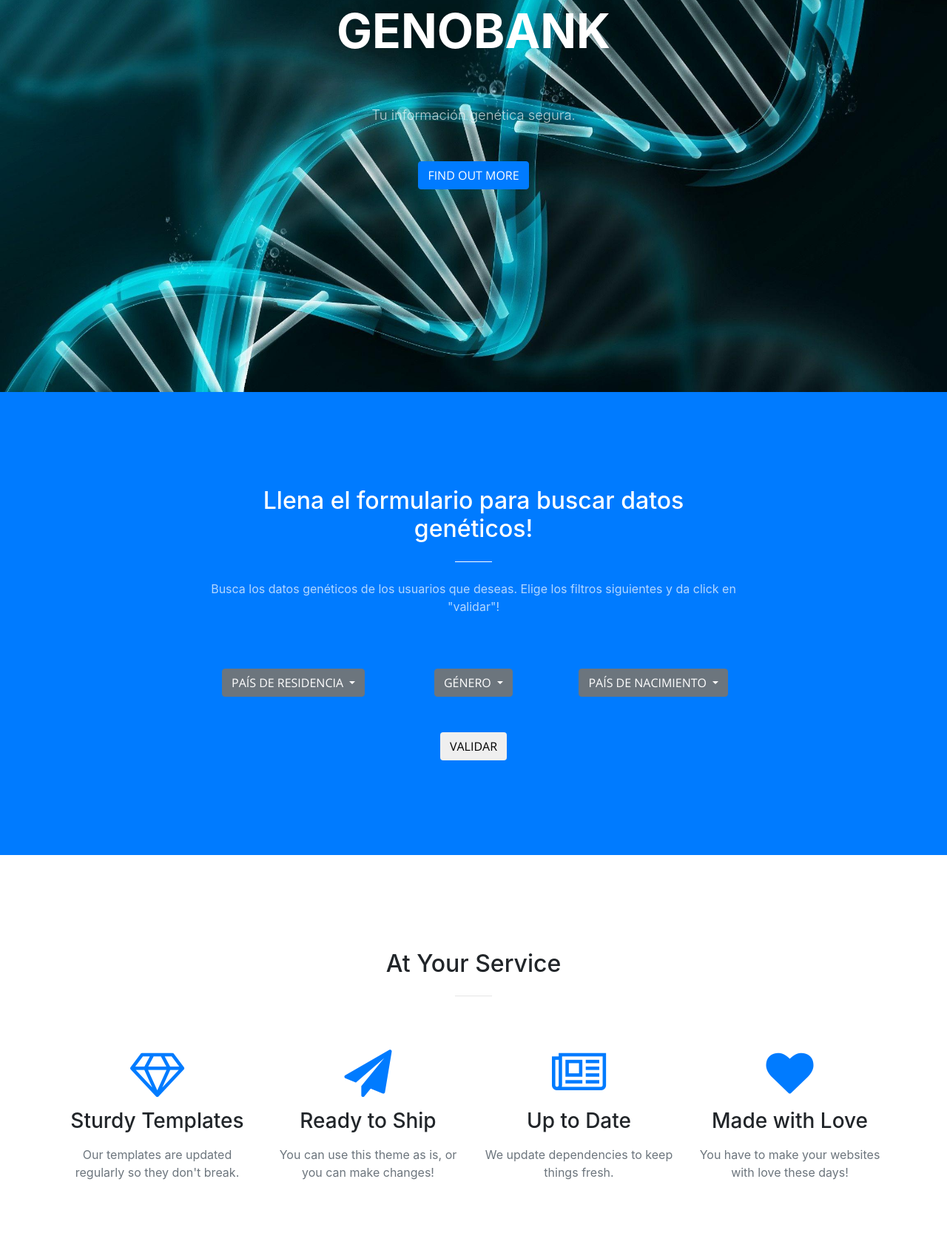
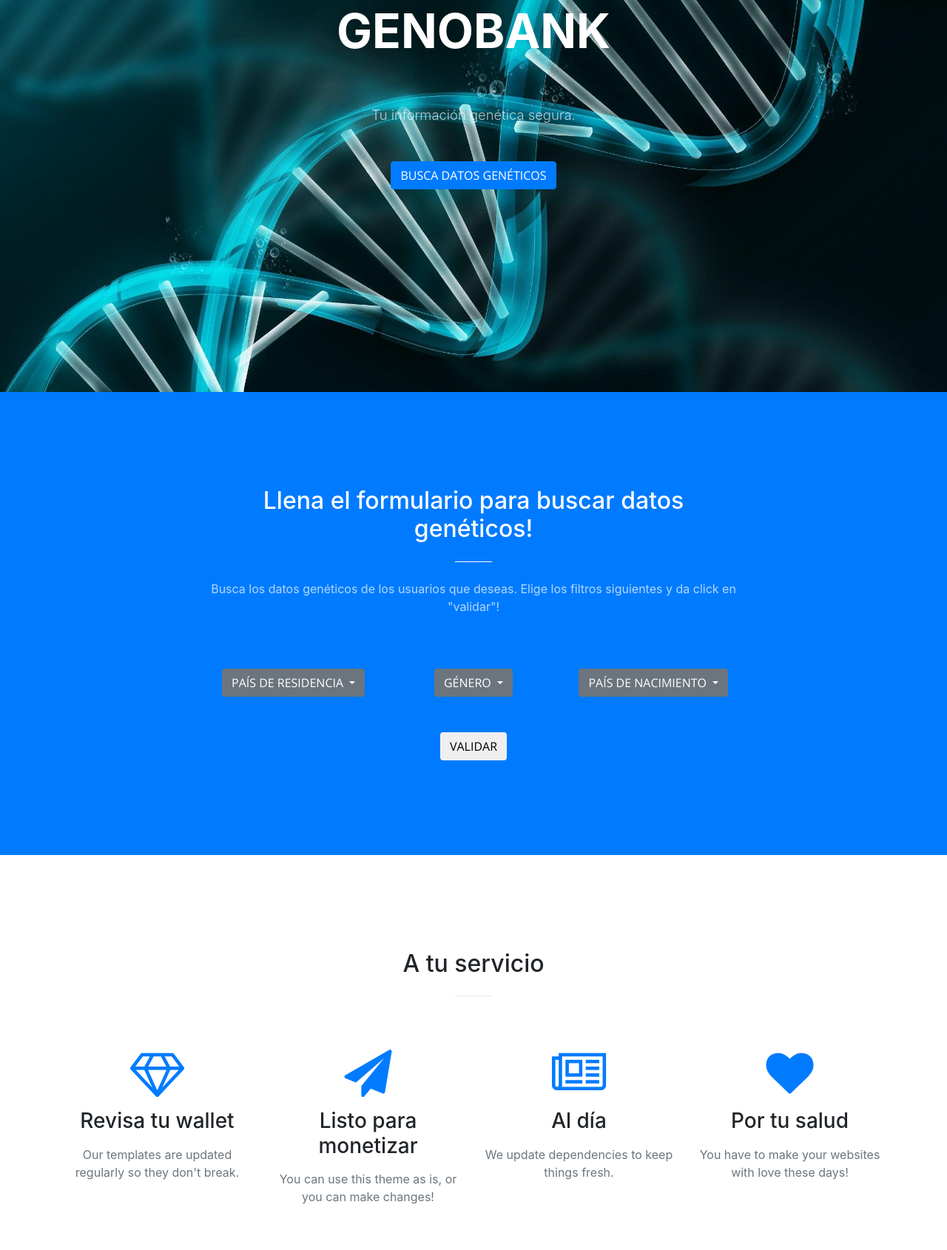
Before and after one commit to MisaelCalvillo/genobank, a website with bundled scripts: page index.html in a window 1280 px wide. Shown: the part 270-1960 px from the top of the page at 74% size. Built offline with nearby package versions, Linux system fonts and the light colour scheme.

Commit message:
información actualizada

```diff
--- a/index.html
+++ b/index.html
@@ -60,7 +60,7 @@
           </div>
           <div class="col-lg-8 mx-auto">
             <p class="text-faded mb-5">Tu información genética segura.</p>
-            <a class="btn btn-primary btn-xl js-scroll-trigger" href="#about">Find Out More</a>
+            <a class="btn btn-primary btn-xl js-scroll-trigger" href="#about">Busca Datos Genéticos</a>
           </div>
         </div>
       </div>
@@ -136,7 +136,7 @@
       <div class="container">
         <div class="row">
           <div class="col-lg-12 text-center">
-            <h2 class="section-heading">At Your Service</h2>
+            <h2 class="section-heading">A tu servicio</h2>
             <hr class="my-4">
           </div>
         </div>
@@ -146,28 +146,28 @@
           <div class="col-lg-3 col-md-6 text-center">
             <div class="service-box mt-5 mx-auto">
               <i class="fa fa-4x fa-diamond text-primary mb-3 sr-icons"></i>
-              <h3 class="mb-3">Sturdy Templates</h3>
+              <h3 class="mb-3">Revisa tu wallet</h3>
               <p class="text-muted mb-0">Our templates are updated regularly so they don't break.</p>
             </div>
           </div>
           <div class="col-lg-3 col-md-6 text-center">
             <div class="service-box mt-5 mx-auto">
               <i class="fa fa-4x fa-paper-plane text-primary mb-3 sr-icons"></i>
-              <h3 class="mb-3">Ready to Ship</h3>
+              <h3 class="mb-3">Listo para monetizar</h3>
               <p class="text-muted mb-0">You can use this theme as is, or you can make changes!</p>
             </div>
           </div>
           <div class="col-lg-3 col-md-6 text-center">
             <div class="service-box mt-5 mx-auto">
               <i class="fa fa-4x fa-newspaper-o text-primary mb-3 sr-icons"></i>
-              <h3 class="mb-3">Up to Date</h3>
+              <h3 class="mb-3">Al día</h3>
               <p class="text-muted mb-0">We update dependencies to keep things fresh.</p>
             </div>
           </div>
           <div class="col-lg-3 col-md-6 text-center">
             <div class="service-box mt-5 mx-auto">
               <i class="fa fa-4x fa-heart text-primary mb-3 sr-icons"></i>
-              <h3 class="mb-3">Made with Love</h3>
+              <h3 class="mb-3">Por tu salud</h3>
               <p class="text-muted mb-0">You have to make your websites with love these days!</p>
             </div>
           </div>
@@ -274,8 +274,8 @@
 
     <section class="bg-dark text-white">
       <div class="container text-center">
-        <h2 class="mb-4">Free Download at Start Bootstrap!</h2>
-        <a class="btn btn-light btn-xl sr-button" href="http://startbootstrap.com/template-overviews/creative/">Download Now!</a>
+        <h2 class="mb-4">Monetiza tus datos genómicos!</h2>
+        <a class="btn btn-light btn-xl sr-button" href="http://startbootstrap.com/template-overviews/creative/">Registrarse</a>
       </div>
     </section>
 
@@ -283,9 +283,9 @@
       <div class="container">
         <div class="row">
           <div class="col-lg-8 mx-auto text-center">
-            <h2 class="section-heading">Let's Get In Touch!</h2>
+            <h2 class="section-heading">Contáctanos!</h2>
             <hr class="my-4">
-            <p class="mb-5">Ready to start your next project with us? That's great! Give us a call or send us an email and we will get back to you as soon as possible!</p>
+            <p class="mb-5">Listo para monetizar con tu adn? Genial! Contáctanos y nos pondremos en contacto contigo!</p>
           </div>
         </div>
         <div class="row">
@@ -296,7 +296,7 @@
           <div class="col-lg-4 mr-auto text-center">
             <i class="fa fa-envelope-o fa-3x mb-3 sr-contact"></i>
             <p>
-              <a href="mailto:your-email@your-domain.com">feedback@startbootstrap.com</a>
+              <a href="mailto:your-email@your-domain.com">feedback@genobank.com</a>
             </p>
           </div>
         </div>
```
Also changed, not shown: img/1.jpg (added), img/2.jpg (added), img/5.jpg (added), img/6.jpg (added), img/portfolio/fullsize/7.jpg (added), img/portfolio/fullsize/8.jpg (added), img/portfolio/thumbnails/5.jpg, 10 other files.
